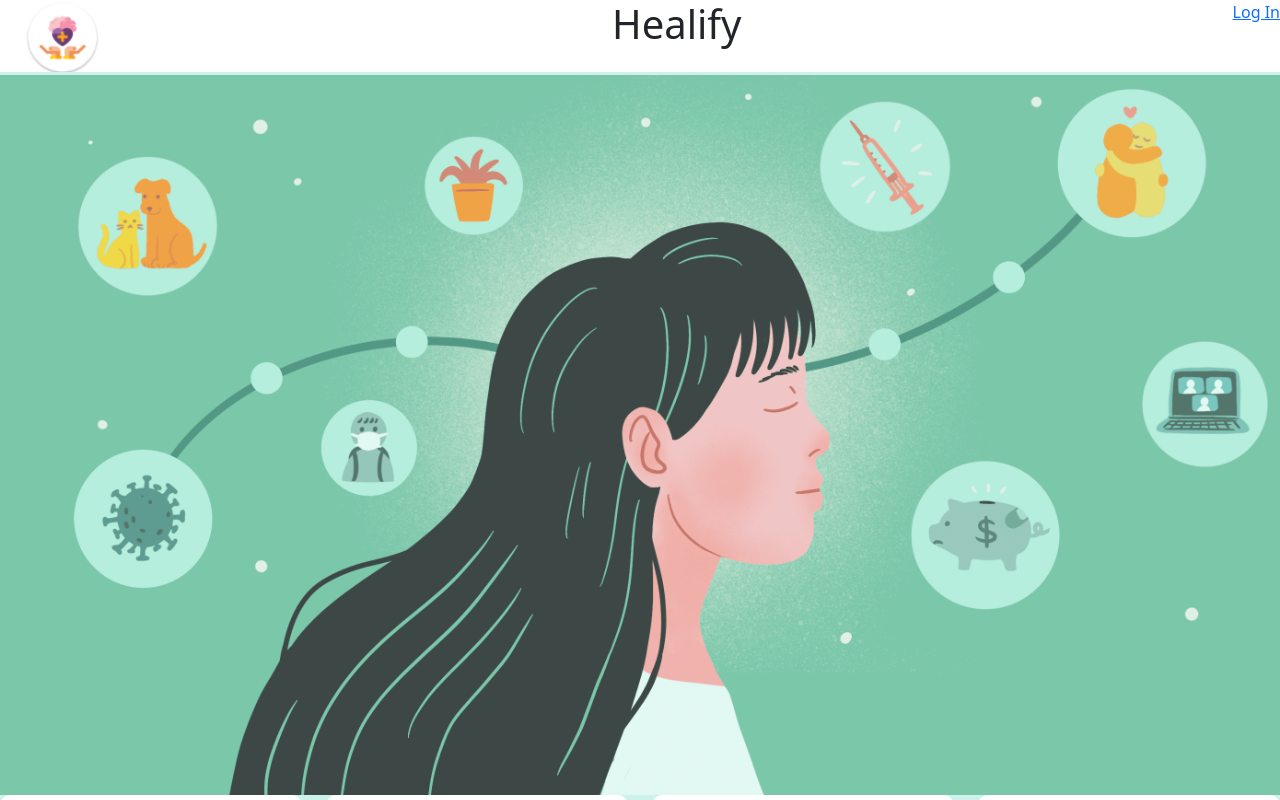
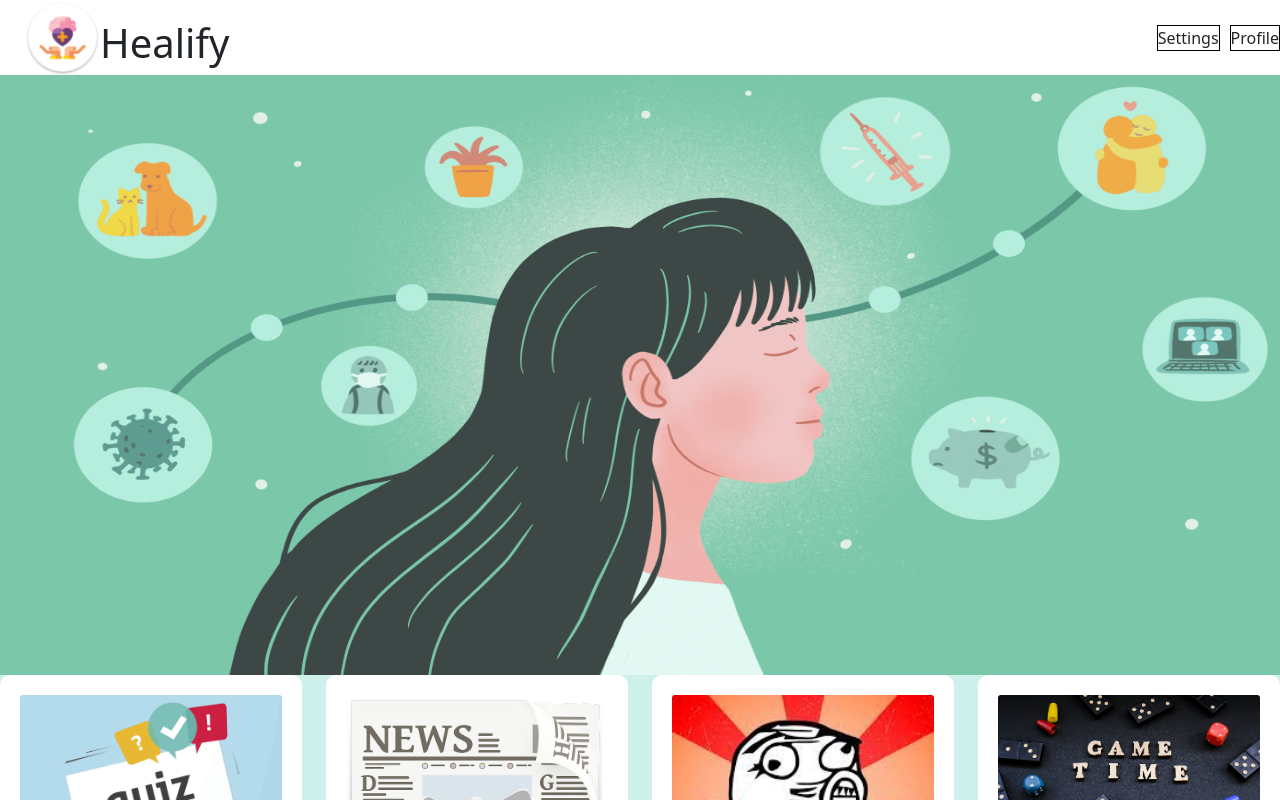
Before and after one commit to SE-Project-Team/Healify, a React (Create React App) app in the folder healify/: page /Home in a window 1280 px wide. Shown: the top 800 px of the page. Built offline with nearby package versions, Linux system fonts and the light colour scheme.

Commit message:
header fixed

```diff
--- a/healify/src/Components/Home.js
+++ b/healify/src/Components/Home.js
@@ -1,6 +1,5 @@
 import React from "react";
 import image from "../Assets/lady.jpg";
-import brainImg from "../Assets/brain.jpg";
 import logo from "../Assets/mentalhealth_icon_round.png";
 import quizimg from "../Assets/quiz.jpg";
 import newsimg from "../Assets/news.jpg";
@@ -24,13 +23,15 @@ export const Home = () => {
     <>
       <header className={styles.header}>
         <img className={styles.logo} src={logo} />
-        <h1 className={styles.heading}>Healify</h1>
-        <a className={styles.login} href="">
-          Log In
-        </a>
+        <div>
+          <h1 className={styles.heading}>Healify</h1>
+        </div>
+        <ul className={"nav " + styles.settingsList}>
+          <li>Settings</li>
+          <li>Profile</li>
+        </ul>
       </header>
 
-      <br />
       <div className={styles["top-container"]}>
         <img className={styles.img} src={image} alt="image not found" />
         <MDBRow className="row-cols-1 row-cols-md-4 g-4">
--- a/healify/src/Components/Home.module.css
+++ b/healify/src/Components/Home.module.css
@@ -1,25 +1,26 @@
 .header {
   min-height: 100%;
+  display: flex;
+  align-items: flex-end;
 }
 .heading {
-  padding-left: 40%;
   text-align: center;
 }
 .logo {
   margin-left: 25px;
-  height: 100%;
+  height: 75px;
   width: 75px;
   border-radius: 50%;
-  float: left;
 }
-.login {
-  float: right;
+.settingsList {
+  margin: auto 0px;
+  column-gap: 10px;
+  margin-left: auto;
 }
-.heading,
-.logo,
-.login {
-  display: inline;
+.settingsList li {
+  border: black solid 1px;
 }
+
 .top-container {
   background-color: #cef1ec;
   position: relative;
@@ -53,6 +54,7 @@
 .img {
   width: 100%;
   opacity: 0.7;
+  max-height: 600px;
 }
 .card {
   background-color: white;
```
